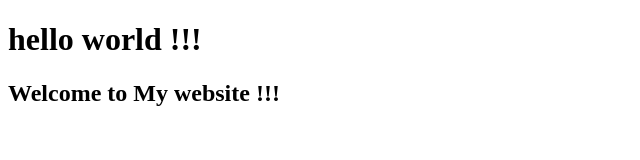
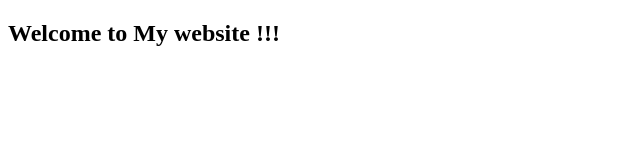
Before and after one commit to kritpon/testgit, a plain HTML site: page index.html in a window 1280 px wide. Shown: the whole page, without its empty margins (0-640 px from the left). Drawn offline with Linux system fonts and the light colour scheme.

Commit message:
Delect Row Hello world
Delect Row Hello world

```diff
--- a/index.html
+++ b/index.html
@@ -4,9 +4,7 @@
 	<title>test for github</title>
 </head>
 <body>
-	<h1>
-		hello world !!!
-	</h1>
+
 	<h2>
 		Welcome to My website !!!
 	</h2>
```
